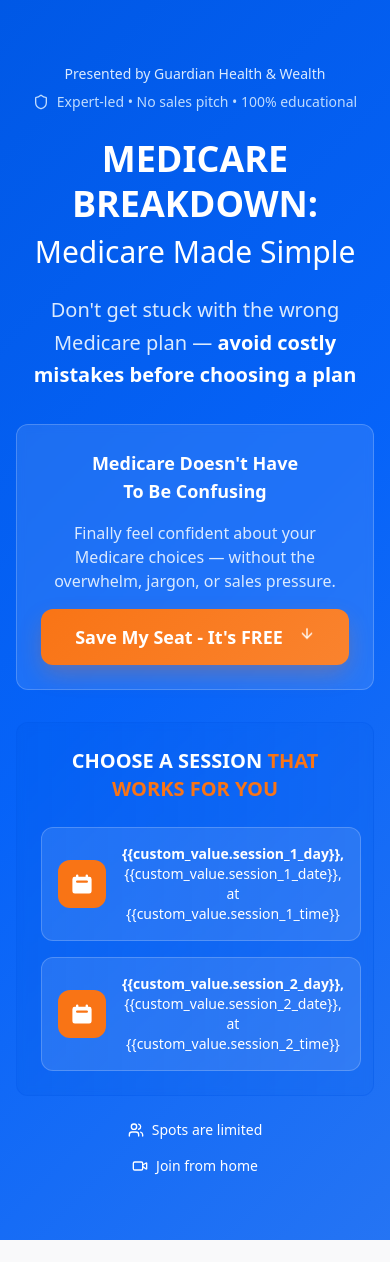
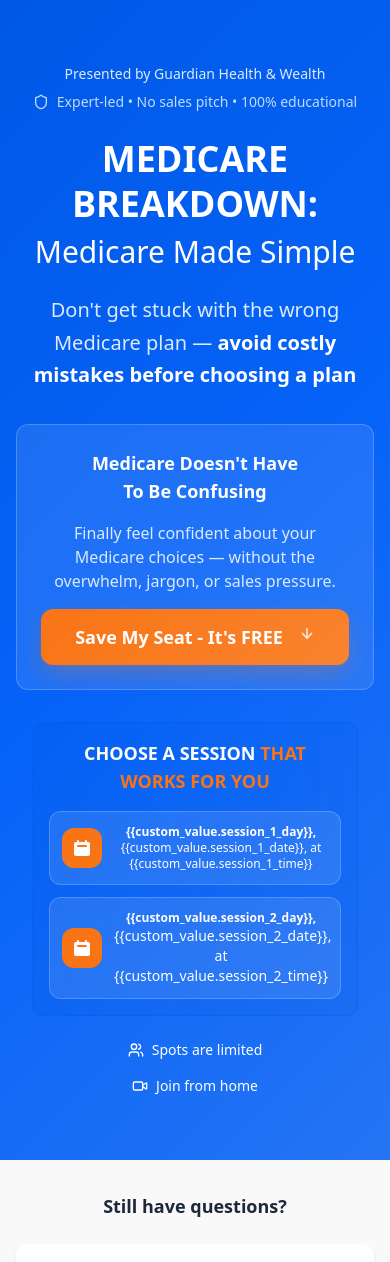
Before and after one commit to mhsmith12-lgtm/optimize-your-pages, a React (Vite) app: page / in a window 390 px wide. Shown: the top 1262 px of the page. Built offline with nearby package versions, Linux system fonts and the light colour scheme; the HTML template or start-up script is replaced by a standard one.

Commit message:
Fix mobile layout issues

```diff
--- a/src/components/MobileStickyBar.tsx
+++ b/src/components/MobileStickyBar.tsx
@@ -27,6 +27,7 @@ export const MobileStickyBar = ({ onClick }: MobileStickyBarProps) => {
 
   return (
     <div className="fixed bottom-0 left-0 right-0 z-50 bg-white border-t border-gray-200 p-3 shadow-lg md:hidden">
+      <div className="container mx-auto px-4 max-w-sm">
         <Button
           variant="cta"
           size="lg"
@@ -34,8 +35,9 @@ export const MobileStickyBar = ({ onClick }: MobileStickyBarProps) => {
           className="w-full flex items-center justify-center gap-2"
         >
           <Lock className="w-4 h-4" />
-        Save My Seat – 100% Free
+          Reserve My Free Spot
         </Button>
+      </div>
     </div>
   );
 };
--- a/src/pages/Index.tsx
+++ b/src/pages/Index.tsx
@@ -56,34 +56,34 @@ const Index = () => {
             </div>
 
             {/* Session Selection */}
-            <div className="bg-gradient-to-r from-primary/20 to-primary/10 backdrop-blur-sm border border-primary/30 rounded-lg p-6 mb-6 max-w-4xl mx-auto">
-              <h3 className="text-xl font-bold text-center mb-6 text-white">
+            <div className="bg-gradient-to-r from-primary/20 to-primary/10 backdrop-blur-sm border border-primary/30 rounded-lg p-4 md:p-6 mb-6 mx-4 md:mx-auto max-w-4xl">
+              <h3 className="text-lg md:text-xl font-bold text-center mb-4 md:mb-6 text-white px-2">
                 CHOOSE A SESSION <span className="text-cta">THAT WORKS FOR YOU</span>
               </h3>
-              <div className="grid md:grid-cols-2 gap-4">
-                <div className="flex items-center gap-4 bg-white/10 rounded-lg p-4 border border-white/20 hover:bg-white/15 transition-colors cursor-pointer">
-                  <div className="w-12 h-12 bg-cta rounded-lg flex items-center justify-center flex-shrink-0">
-                    <svg className="w-6 h-6 text-white" fill="currentColor" viewBox="0 0 20 20">
+              <div className="grid grid-cols-1 md:grid-cols-2 gap-3 md:gap-4">
+                <div className="flex items-center gap-3 md:gap-4 bg-white/10 rounded-lg p-3 md:p-4 border border-white/20 hover:bg-white/15 transition-colors cursor-pointer">
+                  <div className="w-10 h-10 md:w-12 md:h-12 bg-cta rounded-lg flex items-center justify-center flex-shrink-0">
+                    <svg className="w-5 h-5 md:w-6 md:h-6 text-white" fill="currentColor" viewBox="0 0 20 20">
                       <path fillRule="evenodd" d="M6 2a1 1 0 00-1 1v1H4a2 2 0 00-2 2v10a2 2 0 002 2h12a2 2 0 002-2V6a2 2 0 00-2-2h-1V3a1 1 0 10-2 0v1H7V3a1 1 0 00-1-1zm0 5a1 1 0 000 2h8a1 1 0 100-2H6z" clipRule="evenodd" />
                     </svg>
                   </div>
-                  <div>
-                    <div className="text-white font-semibold text-sm">
+                  <div className="min-w-0 flex-1">
+                    <div className="text-white font-semibold text-xs md:text-sm">
                       {`{{custom_value.session_1_day}}`},
                     </div>
-                    <div className="text-white text-sm">
+                    <div className="text-white text-xs md:text-sm">
                       {`{{custom_value.session_1_date}}`}, at {`{{custom_value.session_1_time}}`}
                     </div>
                   </div>
                 </div>
-                <div className="flex items-center gap-4 bg-white/10 rounded-lg p-4 border border-white/20 hover:bg-white/15 transition-colors cursor-pointer">
-                  <div className="w-12 h-12 bg-cta rounded-lg flex items-center justify-center flex-shrink-0">
-                    <svg className="w-6 h-6 text-white" fill="currentColor" viewBox="0 0 20 20">
+                <div className="flex items-center gap-3 md:gap-4 bg-white/10 rounded-lg p-3 md:p-4 border border-white/20 hover:bg-white/15 transition-colors cursor-pointer">
+                  <div className="w-10 h-10 md:w-12 md:h-12 bg-cta rounded-lg flex items-center justify-center flex-shrink-0">
+                    <svg className="w-5 h-5 md:w-6 md:h-6 text-white" fill="currentColor" viewBox="0 0 20 20">
                       <path fillRule="evenodd" d="M6 2a1 1 0 00-1 1v1H4a2 2 0 00-2 2v10a2 2 0 002 2h12a2 2 0 002-2V6a2 2 0 00-2-2h-1V3a1 1 0 10-2 0v1H7V3a1 1 0 00-1-1zm0 5a1 1 0 000 2h8a1 1 0 100-2H6z" clipRule="evenodd" />
                     </svg>
                   </div>
-                  <div>
-                    <div className="text-white font-semibold text-sm">
+                  <div className="min-w-0 flex-1">
+                    <div className="text-white font-semibold text-xs md:text-sm">
                       {`{{custom_value.session_2_day}}`},
                     </div>
                     <div className="text-white text-sm">
```
Lines whose indentation alone changed are shown as unchanged.
